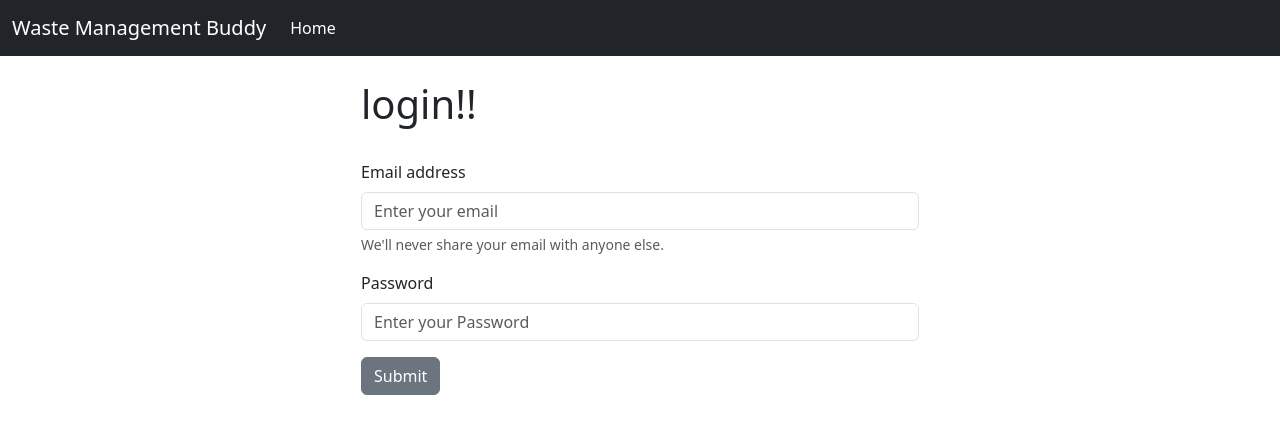
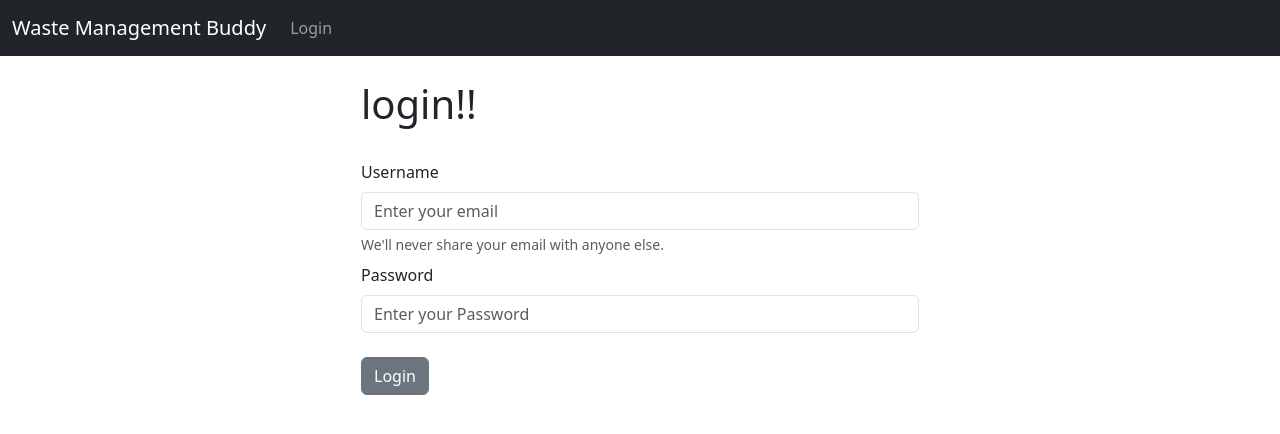
Before and after one commit to sushantmahat656/Waste_management, a Django app: page / in a window 1280 px wide. Shown: the top 434 px of the page. Run offline with Django 4.2, Linux system fonts and the light colour scheme.

Commit message:
Login commit 2

```diff
--- a/waste_reduction_buddy/templates/base.html
+++ b/waste_reduction_buddy/templates/base.html
@@ -14,6 +14,14 @@
   {% include 'navbar.html'%}
   <div class="container">
     <br />
+    {% if messages %}
+      {% for message in messages %}
+        <div class="alert alert-warning alert-dismissible fade show" role="alert">
+          {{ message }}
+          <button type="button" class="btn-close" data-bs-dismiss="alert" aria-label="Close"></button>
+        </div>
+      {% endfor%}
+    {% endif%}
     {%block content %}
     {% endblock %}
   </div>
--- a/waste_reduction_buddy/templates/home.html
+++ b/waste_reduction_buddy/templates/home.html
@@ -3,25 +3,31 @@
 
 
   <div class="col-md-6 offset-md-3">
+  {% if user.is_authenticated %}
+
+    <h1>Hello!!! world</h1>
+
+  {% else %}
     <h1> login!!</h1>
     <br/>
-<form method="post" action="{% url 'home'%}">
+    <form method="POST" action = "{% url 'home' %}">
     	{%csrf_token %}
     	<form>
-  <div class="mb-3">
-    <label for="InputEmail1" class="form-label">Email address</label>
+      <div class="mb-2">
+        <label for="InputEmail1" class="form-label">Username</label>
         <input type="email" class="form-control" name ="username", placeholder="Enter your email" required>
         <div id="emailHelp" class="form-text">We'll never share your email with anyone else.</div>
       </div>
-  <div class="mb-3">
+      <div class="mb-4">
         <label for="InputPassword1" class="form-label">Password</label>
         <input type="password" class="form-control" name ="password", placeholder="Enter your Password" required>
       </div>
 
-  <button type="submit" class="btn btn-secondary">Submit</button>
+      <button type="submit" class="btn btn-secondary">Login</button>
     </form>
     </form>
     </div>
 
+  {% endif %}
 
 {% endblock %}
--- a/waste_reduction_buddy/templates/navbar.html
+++ b/waste_reduction_buddy/templates/navbar.html
@@ -7,9 +7,16 @@
     </button>
     <div class="collapse navbar-collapse" id="navbarSupportedContent">
       <ul class="navbar-nav me-auto mb-2 mb-lg-0">
-        <li class="nav-item">
-          <a class="nav-link active" aria-current="page" href="# ">Home</a>
+        {% if user.is_authenticated %}
+
+          <li class="nav-item">
+            <a class="nav-link " href="{% url 'logout_user' %}">Logout</a>
+          </li>
+        {% else %}
+          <li class="nav-item">
+          <a class="nav-link " href="{% url 'home' %}">Login</a>
         </li>
+        {% endif %}
 
 
       </ul>
--- a/waste_reduction_buddy/urls.py
+++ b/waste_reduction_buddy/urls.py
@@ -3,7 +3,7 @@ from django.urls import path
 from . import views
 
 urlpatterns = [
-    path('',views.home,name='home'),
+    path('',views.home, name='home'),
     #path('login/',views.login_user,name='login'),
-    #path('logout/',views.logout_user,name='logout'),
+    path('logout/',views.logout_user,name='logout_user'),
 ]
--- a/waste_reduction_buddy/views.py
+++ b/waste_reduction_buddy/views.py
@@ -1,5 +1,29 @@
-from django.shortcuts import render
-from django.contrib.auth import authenticate,login,logout
+from django.shortcuts import render,redirect
+from django.contrib.auth import authenticate, login, logout
+from django.contrib import messages
 
 def home(request):
-    return render(request,'home.html',{})
+    #to check logging in
+    if request.method =='POST':
+        username = request.POST['username']
+        password = request.POST['password']
+        #authenticatiom
+        user =authenticate(request,username = username,password =password)
+
+        if user is not None:
+            login(request, user)
+            messages.success(request,"You have been Logged in!!")
+            return redirect('home')
+        else:
+            messages.success(request,"Error logging in.Re-try again later...")
+            return redirect('home')
+    else:
+        return render(request,'home.html',{})
+
+
+
+
+def logout_user(request):
+    logout(request)
+    messages.success(request, "You have been Logged out ...")
+    return redirect('home')
```
Lines whose indentation alone changed are shown as unchanged.
